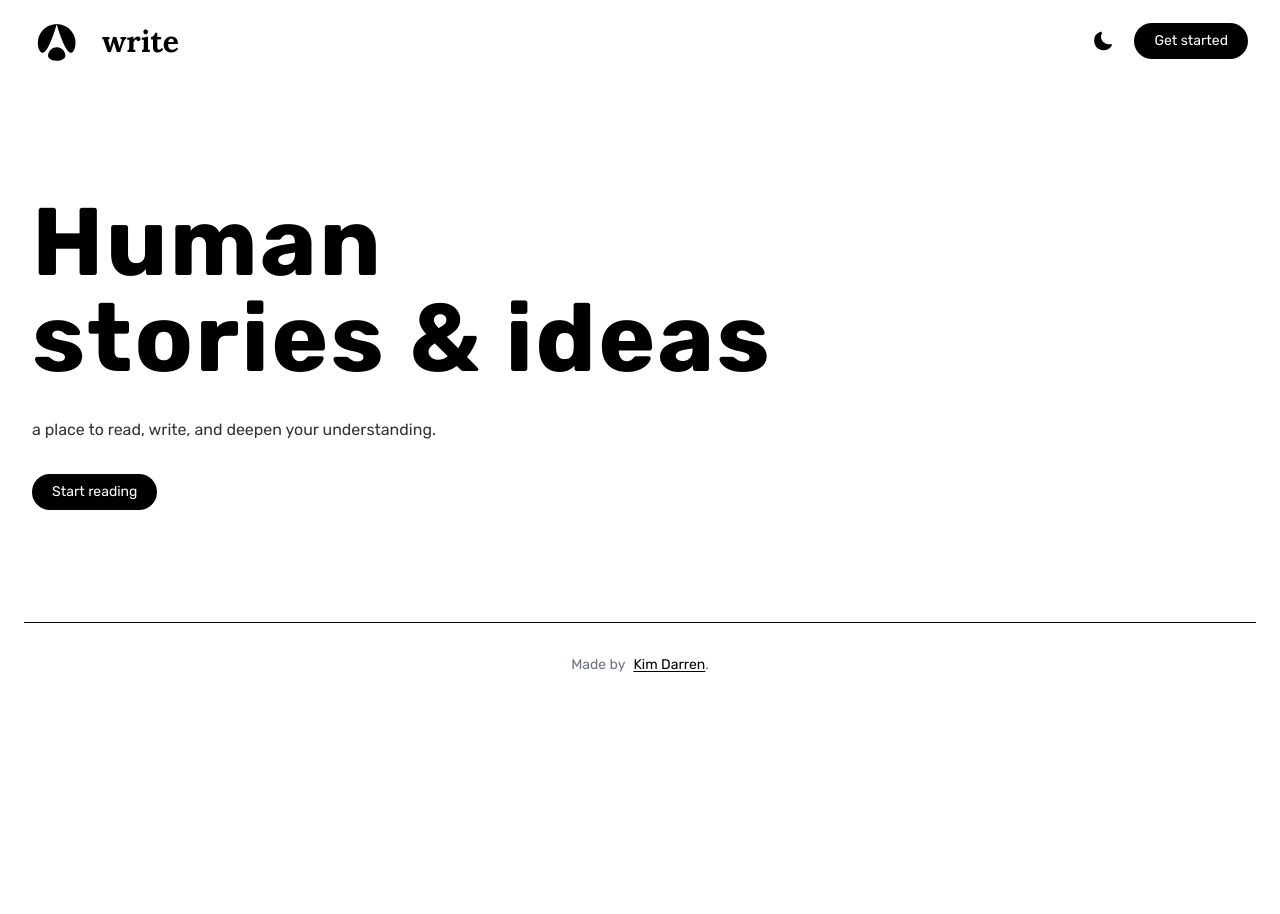
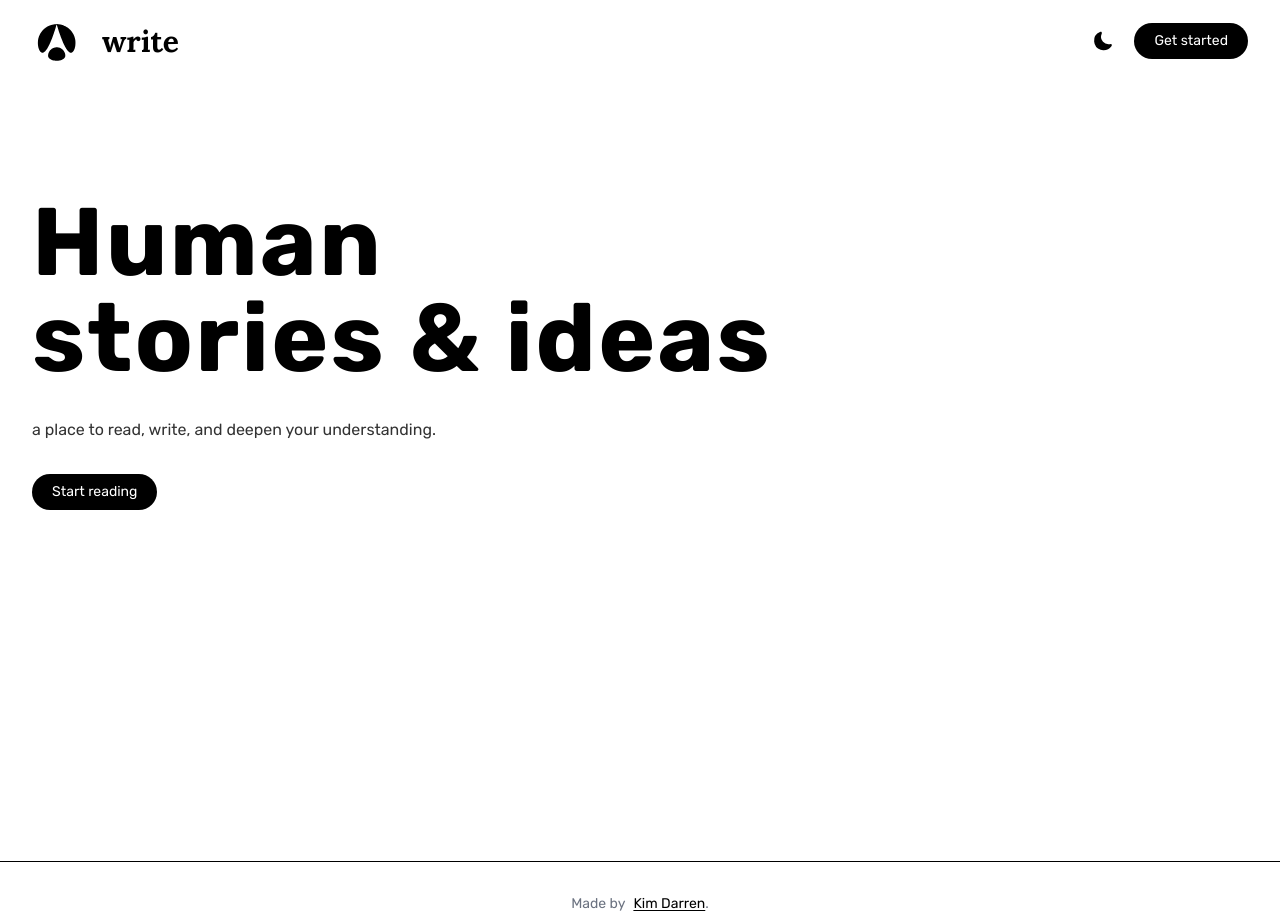
Before and after one commit to kyoushiro3/weblog, a Next.js app: page / in a window 1280 px wide. Before the commit the page ends 800 px from the top, so only its background shows below. Built offline with nearby package versions, Linux system fonts and the light colour scheme; no server answers.

Commit message:
fixed: footer

```diff
--- a/src/app/all-blog/page.tsx
+++ b/src/app/all-blog/page.tsx
@@ -5,7 +5,7 @@ import { weblogData } from "../types/props"
 
 
 const Page = async () =>{
-  const {blogs } : {blogs:weblogData[]} = await getBlogs()
+  const { blogs } : {blogs:weblogData[]} = await getBlogs()
 
   return(
     <main className="max-w-2xl mx-auto p-4">
--- a/src/app/components/nav/Footer.tsx
+++ b/src/app/components/nav/Footer.tsx
@@ -3,6 +3,7 @@ import React from "react"
 
 const Footer = () => {
   return (
+    <footer className="w-full mt-auto">
     <div className="w-full overflow-hidden">
       <hr className="h-px w-full my-8 bg-black border-0 dark:bg-gray-700"/>
       <div className="w-full flex items-center justify-center">
@@ -17,6 +18,7 @@ const Footer = () => {
         <p className="text-gray-500 dark:text-gray-400 text-sm">.</p>
       </div>
     </div>
+    </footer>
   )
 }
 
--- a/src/app/globals.css
+++ b/src/app/globals.css
@@ -81,3 +81,21 @@
       --ring: 0 0% 14.9%;
     }
   }
+  html, body {
+    height: 100%;
+    margin: 0;
+  }
+
+  #__next {
+    display: flex;
+    flex-direction: column;
+    min-height: 100vh;
+  }
+
+  main {
+    flex-grow: 1;
+  }
+
+  footer {
+    margin-top: auto;
+  }
--- a/src/app/page.tsx
+++ b/src/app/page.tsx
@@ -4,7 +4,8 @@ import Footer from "./components/nav/Footer";
 
 export default function Home() {
   return (
-    <main className="px-4 sm:px-6">
+    <div className="flex flex-col min-h-screen">
+      <main className="flex-grow px-4 sm:px-6">
         <section className="mx-auto max-w-7xl py-16 px-2 lg:py-20">
           <div className="w-full flex flex-col gap-4">
             <h1 className="text-4xl sm:text-4xl md:text-5xl lg:text-6xl xl:text-8xl font-bold font-rubik tracking-wide mb-5 sm:mb-4">
@@ -16,13 +17,14 @@ export default function Home() {
               a place to read, write, and deepen your understanding.
             </p>
             <div className="flex gap-3 mt-4">
-            <button className="font-rubikborder-radius bg-black hover:bg-black rounded-full text-white text-sm px-5 py-2 dark:text-black dark:bg-white sm:flex items-center">
+              <button className="font-rubik border-radius bg-black hover:bg-black rounded-full text-white text-sm px-5 py-2 dark:text-black dark:bg-white sm:flex items-center">
                 <Link href="/all-blog" className="font-rubik">Start reading</Link>
               </button>
             </div>
           </div>
         </section>
-      <Footer/>
       </main>
+      <Footer />
+    </div>
   );
 }
```
Lines whose indentation alone changed are shown as unchanged.
